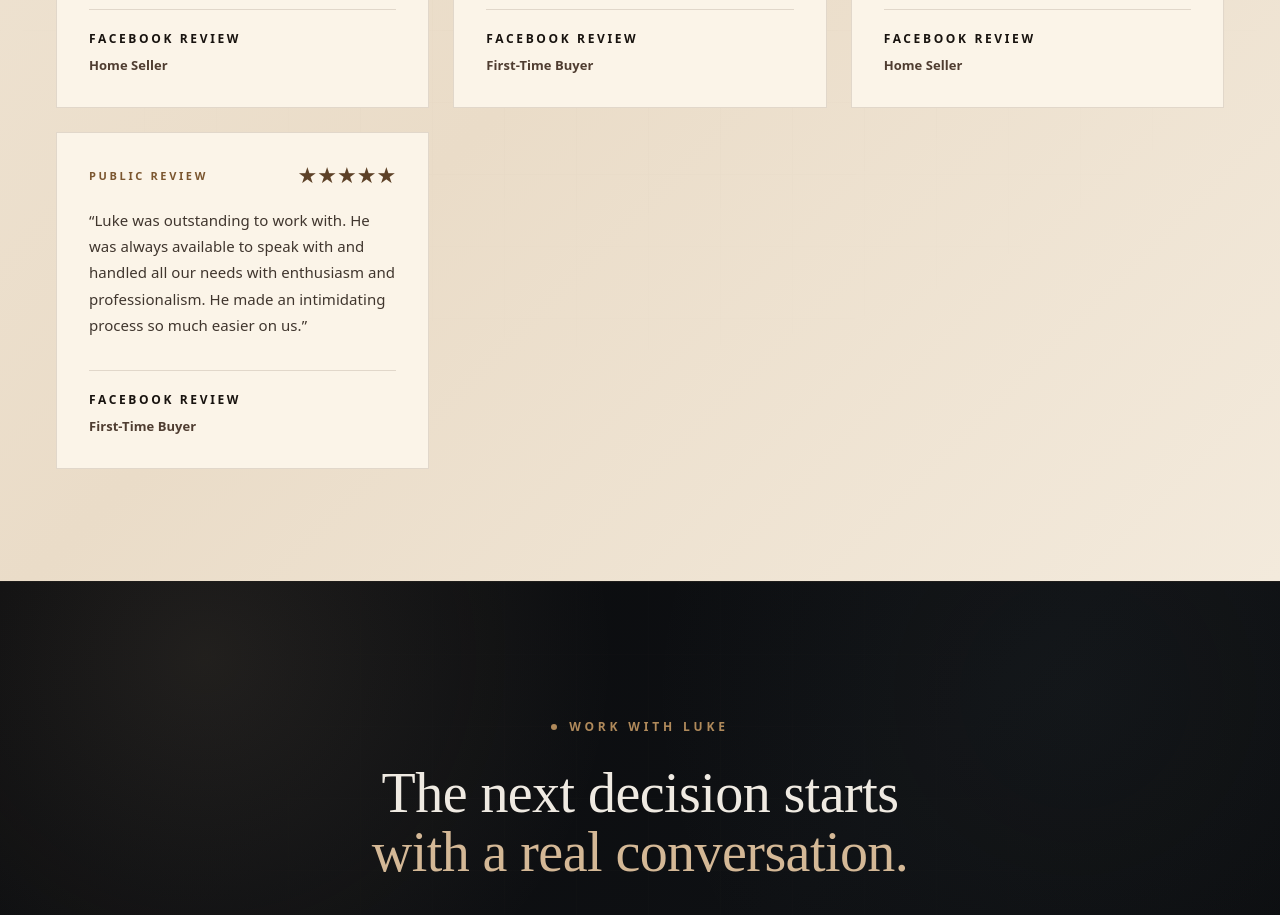
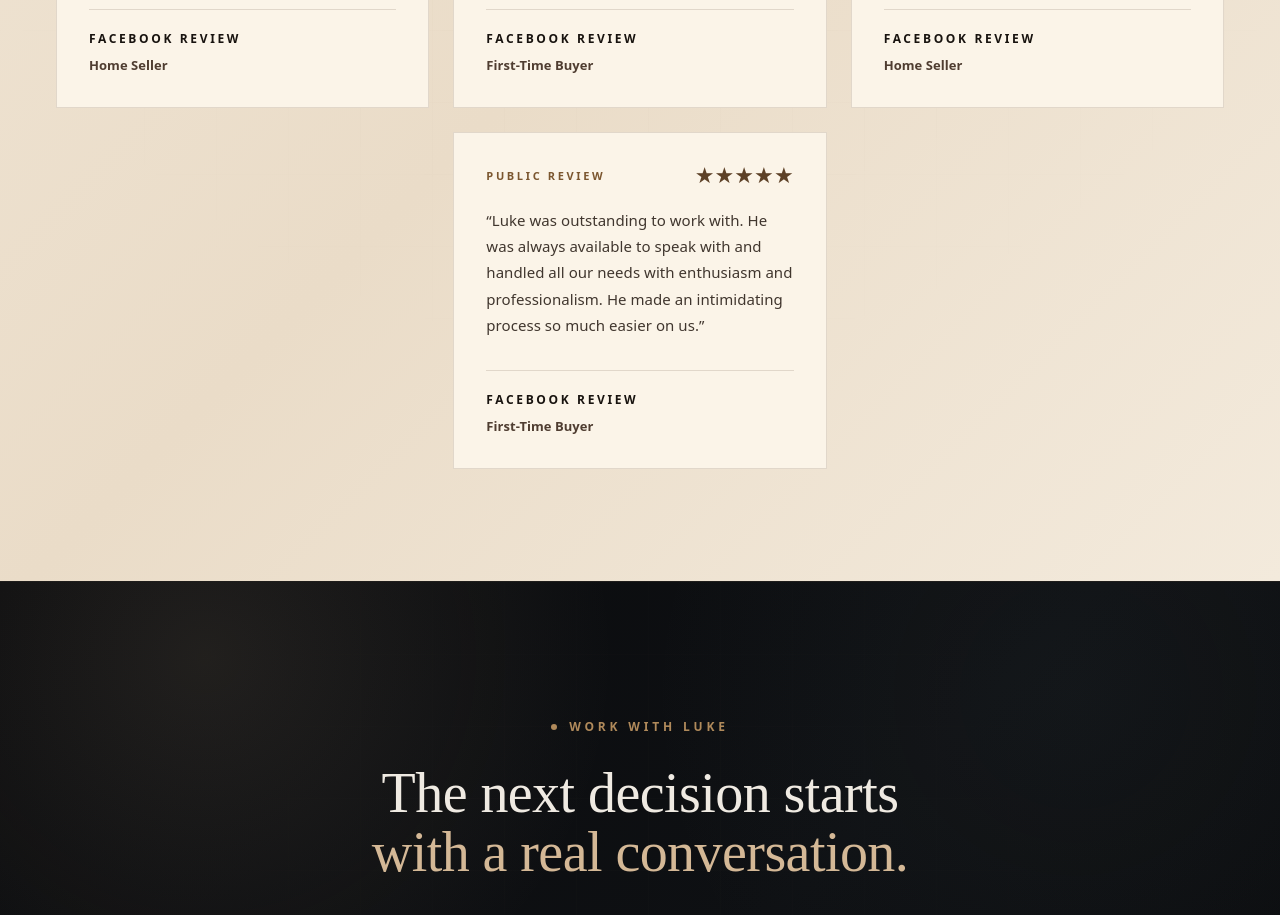
Before and after one commit to KootenayMadeDigital/Luke-Mori-Luxury-Real-Estate, a Next.js app: page /testimonials in a window 1280 px wide. Shown: the part 7160-8075 px from the top of the page. Built offline with nearby package versions, Linux system fonts and the light colour scheme; a web font is replaced by a local one.

Commit message:
fix: center final review card

```diff
--- a/src/app/testimonials/page.tsx
+++ b/src/app/testimonials/page.tsx
@@ -225,12 +225,14 @@ export default function TestimonialsPage() {
           </Reveal>
 
           <div className="grid grid-cols-1 gap-6 md:grid-cols-3">
-            {facebookReviews.slice(6).map((review, i) => (
+            {facebookReviews.slice(6).map((review, i, reviews) => (
               <Reveal
                 key={`${review.context}-${i}`}
                 as="article"
                 delay={(i % 3) * 70}
-                className="relative flex flex-col border border-[var(--color-line)] bg-[var(--color-surface)] p-7 transition-colors duration-500 hover:border-[var(--color-line-strong)] sm:p-8"
+                className={`relative flex flex-col border border-[var(--color-line)] bg-[var(--color-surface)] p-7 transition-colors duration-500 hover:border-[var(--color-line-strong)] sm:p-8 ${
+                  i === reviews.length - 1 && reviews.length % 3 === 1 ? "md:col-start-2" : ""
+                }`}
               >
                 <div className="mb-5 flex items-center justify-between gap-4">
                   <span className="text-[10px] font-semibold uppercase tracking-[0.24em] text-[var(--color-bronze)]">
```
